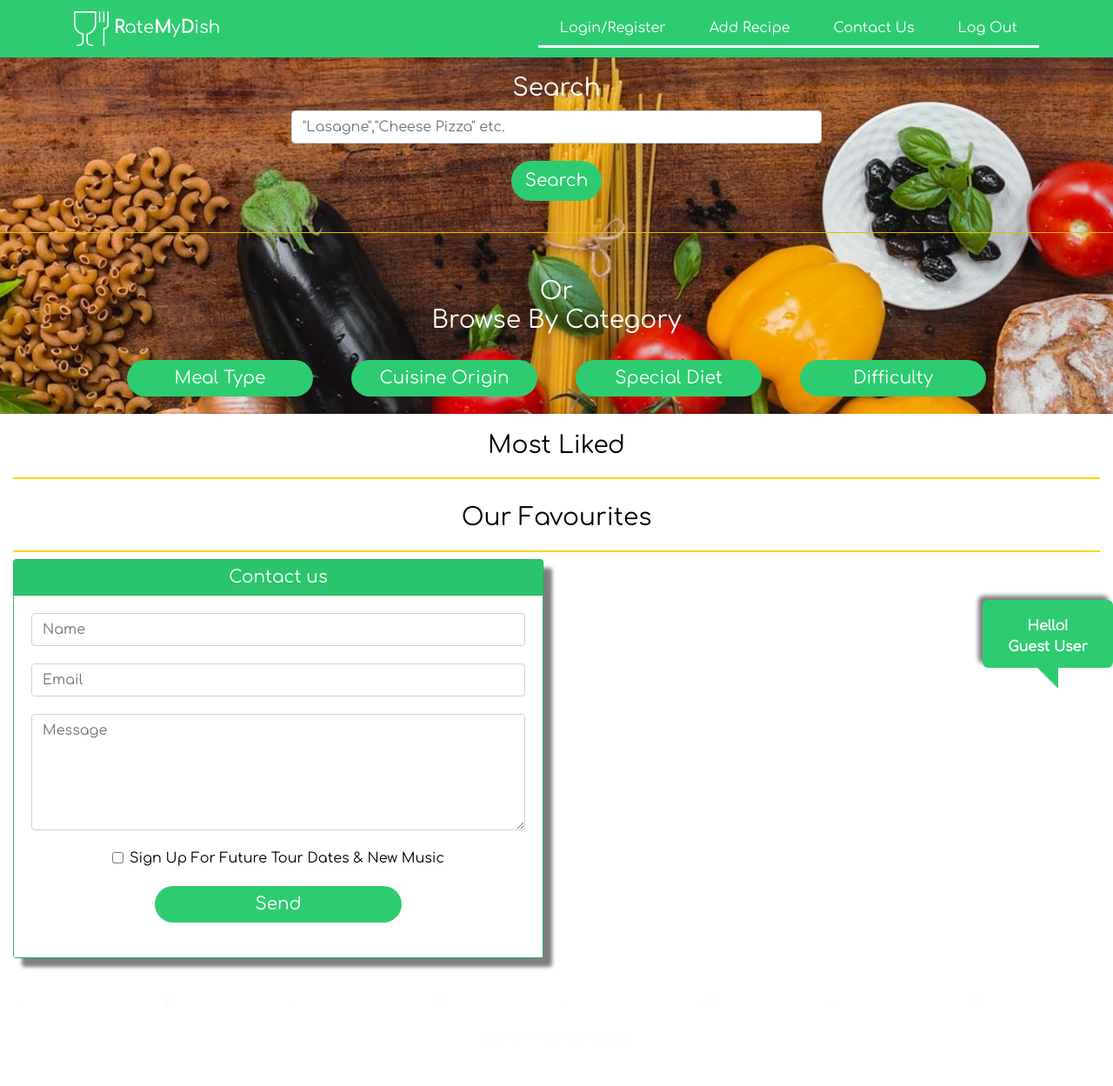
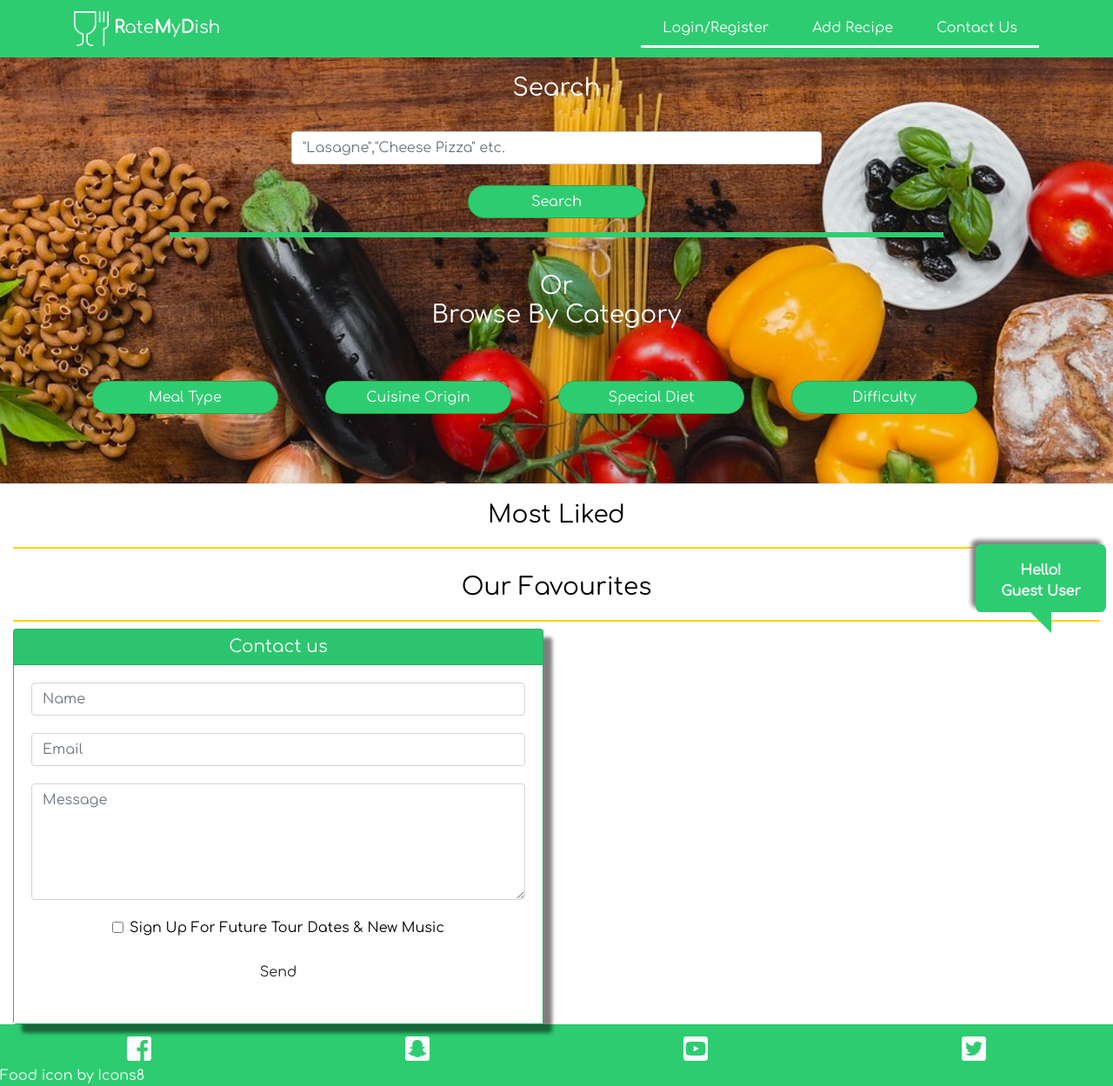
Before and after one commit to dbyrne87/ratemydish, a Flask app: page /guest_login in a window 1280 px wide. Shown: the whole page at 87% size. Before the commit the page ends 1115 px from the top, so only its background shows below. Run offline with Flask 2, Linux system fonts and the light colour scheme; data that the repository does not hold is empty; some libraries are stand-ins or nearby versions; some web fonts are replaced.

Commit message:
Added Search functunality in the home.html page

```diff
--- a/app.py
+++ b/app.py
@@ -1,7 +1,7 @@
 import os
 import bcrypt
 from flask import Flask, render_template, redirect, request, url_for, session, flash
-from flask_pymongo import PyMongo
+from flask_pymongo import PyMongo, pymongo
 from bson.objectid import ObjectId
 
 app = Flask(__name__)
@@ -34,7 +34,7 @@
 
     if existing_user is None:
        hashpass = bcrypt.hashpw(request.form['pass'].encode('utf-8'), bcrypt.gensalt())
-       users.insert({'name' : request.form['username'], 'password' : hashpass})
+       users.insert({'name' : request.form['username'], 'password' : hashpass, 'email' : request.form['email']})
        session['username'] = request.form['username']
        return render_template("home.html",
        most_liked=mongo.db.meal_type.find(),
@@ -111,6 +111,13 @@
                            categories=all_categories,
     username=mongo.db.users.find_one({"username": session['username']}))
 
+@app.route('/search', methods=['POST', 'GET'])
+def search():
+    search = request.form['search']
+    title_results =  mongo.db.meal_type.find( { '$or': [ {'meal_title': { '$regex': search,  '$options': 'i' }},
+                                              {'email_address': { '$regex': search, '$options': 'i' }} ] })
+    return render_template('searchtest.html', task=title_results)
+
 @app.route('/add_recipe')
 def add_recipe():
     if 'username' in session:
@@ -124,7 +131,7 @@
 @app.route('/insert_recipe', methods=['POST'])
 def insert_recipe():
     meals=mongo.db.meal_type
-    meals.insert_one(request.form.to_dict())
+    meals.insert_one.lower(request.form.to_dict())
     return render_template('addrecipe.html',
            flash=flash('Your Recipe Has Been Added!'),
            username=mongo.db.users.find_one({"username": session['username']}))
--- a/static/style.css
+++ b/static/style.css
@@ -26,15 +26,22 @@
   to {color: #FED300;}
 }
 
-h1, h3{
-    color:#FDFDFF;
-    padding-top: 35px;
+#search-text{
+  padding-top: 35px;
 }
 
+h3{
+    color:#FDFDFF;
+    padding-top: 0;
+}
+
+.category-buttons{
+  margin:50px 50px 80px 0px;
+}
 .speech-bubble {
   position: fixed;
-  bottom: 2em;
-  right: 0;
+  bottom: 6em;
+  right: 0.5em;
   background-color: #2ECC71;
   border-radius: .4em;
   box-shadow: -5px -5px 5px grey;
@@ -111,7 +139,7 @@
 height: 100%;}
 
 hr{/*Horizontal Style Rule */
-    background-color:#FED300;
+    border:3px solid #2ecc71;
 
 }
 
@@ -149,19 +177,11 @@
 .type-list:hover{
   background-size: 300% 5px, auto;
 }
-.btn{
-  font-size: 20px;
-  color: white;
-  background: #2ECC71;
-  margin: 20px;
-  border:none;
-  border-radius: 60px;
-  text-shadow: none;
-}
 
-.btn:hover{
-    animation-name: link-backgrounds;
-    animation-duration: 2s;
+.btn-outline-success{
+  background-color:#2ecc71;
+  color:white;
+  border-radius:20px;
 }
 
 .sub-heading{
@@ -259,10 +279,10 @@
 }
 
  /* Footer*/
-.footer-icons{
-  padding-top: 20px;
-  margin-top: 20px;
-
+#footer-background{
+  background-color:#2ecc71;
+  margin:0;
+  padding-top:12px;
 }
 
  /* The Band Page*/
--- a/templates/base.html
+++ b/templates/base.html
@@ -33,21 +33,24 @@
                     <li class="nav-item">
                         <a class="nav-link active" href="/">Login/Register</a>
                     </li>
+                    {% else %}
+                    <li class="nav-item">
+                        <a class="nav-link" href="{{ url_for('logout') }}">Log Out</a>
+                    </li>
                     {% endif %}
+                    </li>
+
                     <li class="nav-item">
                         <a class="nav-link" href="{{ url_for('add_recipe') }}">Add Recipe</a>
                     </li>
                     <li class="nav-item">
                         <a class="nav-link" href="/events.html">Contact Us</a>
                     </li>
-                    <li class="nav-item">
-                        <a class="nav-link" href="{{ url_for('logout') }}">Log Out</a>
-                    </li>
                 </ul>
             </div>
         </div>
     </nav>
-    <div class="speech-bubble">
+    <div class="speech-bubble d-none d-md-block">
         <div>
             {% if username is none %}
                 <p class="text-center font-weight-bold username">Hello! <br>{{session['username']}}</p>
@@ -57,29 +60,55 @@
         </div>
     </div>
 {% block content %} {% endblock %}
-  <footer class="container-fluid footer-background">
-      <ul class="footer-icons row">
-        <li class="social-icons col-sm-6 col-md-3 col-lg-3 text-center">
-          <a class="social-icon d-none d-md-block" href="https://www.facebook.com/TheJonesMusic/" target="_blank"><i class="fab fa-facebook-square"></i></a>
-        </li>
-        <li class="social-icons col-sm-6 col-md-3 col-lg-3 text-center">
-          <a class="social-icon d-none d-md-block" href="https://www.snapchat.com/l/en-gb/" target="_blank"><i class="fab fa-snapchat-square"></i></a>
-        </li>
-        <li class="social-icons col-sm-6 col-md-3 col-lg-3 text-center">
-          <a class="social-icon d-none d-md-block" href="https://www.youtube.com/channel/UCQ13In3Mv5xRHKAYHWxePRA" target="_blank"><i class="fab fa-youtube-square"></i></a>
-        </li>
-        <li class="social-icons col-sm-6 col-md-3 col-lg-3 text-center">
-          <a class="social-icon d-none d-md-block" href="https://twitter.com/?lang=en" target="_blank"><i class="fab fa-twitter-square"></i></a>
-        </li>
-      </ul>
-      <a class="mx-auto" href="https://icons8.com/icon/52978/guitar">Guitar icon by Icons8</a>
+  <footer class="row" id="footer-background">
+        <div class="col-sm-6 col-md-3 col-lg-3">
+          <a class="social-icon d-none d-md-block" href="https://www.facebook.com/" target="_blank"><i class="fab fa-facebook-square fa-2x"></i></a>
+        </div>
+        <div class="col-sm-6 col-md-3 col-lg-3">
+          <a class="social-icon d-none d-md-block" href="https://www.snapchat.com/l/en-gb/" target="_blank"><i class="fab fa-snapchat-square fa-2x"></i></a>
+        </div>
+        <div class="col-sm-6 col-md-3 col-lg-3">
+          <a class="social-icon d-none d-md-block" href="https://www.youtube.com/" target="_blank"><i class="fab fa-youtube-square fa-2x"></i></a>
+        </div>
+        <div class="col-sm-6 col-md-3 col-lg-3">
+          <a class="social-icon d-none d-md-block" href="https://twitter.com/?lang=en" target="_blank"><i class="fab fa-twitter-square fa-2x"></i></a>
+        </div>
+      <a href="https://icons8.com/icon/2470/food">Food icon by Icons8</a>
   </footer>
 
  <script src="https://code.jquery.com/jquery-3.4.1.min.js" integrity="sha256-CSXorXvZcTkaix6Yvo6HppcZGetbYMGWSFlBw8HfCJo=" crossorigin="anonymous"></script>
   <script src="https://cdnjs.cloudflare.com/ajax/libs/popper.js/1.14.7/umd/popper.min.js" integrity="sha384-UO2eT0CpHqdSJQ6hJty5KVphtPhzWj9WO1clHTMGa3JDZwrnQq4sF86dIHNDz0W1" crossorigin="anonymous"></script>
   <script src="https://stackpath.bootstrapcdn.com/bootstrap/4.3.1/js/bootstrap.min.js" integrity="sha384-JjSmVgyd0p3pXB1rRibZUAYoIIy6OrQ6VrjIEaFf/nJGzIxFDsf4x0xIM+B07jRM" crossorigin="anonymous"></script>
   <script type="text/javascript"src="/static/clone-form-td.js"></script>
+  <script type="text/javascript"src="/static/form.js"></script>
+<script type="text/javascript">
+    $(function () {
+ for(var i=1; i<=120; i++){
+   var select = document.getElementById("prep_time");
+    var option = document.createElement("OPTION");
+	    select.options.add(option);
+	    option.text = i;
+	    option.value = i;
+}
+  for(var i=5; i<=300; i+= 5){
+   var select = document.getElementById("cook_time");
+    var option = document.createElement("OPTION");
+	    select.options.add(option);
+	    option.text = i;
+	    option.value = i;
+}
+  for(var i=1; i<=10; i+= 1){
+   var select = document.getElementById("servings");
+    var option = document.createElement("OPTION");
+	    select.options.add(option);
+	    option.text = i;
+	    option.value = i;
+}
 
+});
+
+
+</script>
 
 
 
--- a/templates/home.html
+++ b/templates/home.html
@@ -2,20 +2,25 @@
 
     <header>
         <div class="jumbotron-fluid">
-            <h3>Search</h3>
-            <form>
+            <h3 id="search-text">Search</h3>
+            <br>
                 <div class="form-group col-6 mx-auto">
-                    <input type="text" class="form-control" placeholder='"Lasagne","Cheese Pizza" etc.'>
-                    <a class="btn btn-primary btn-lg" href="#" role="button">Search</a>
-                </div>
-                <hr>
-                <h3>Or<br>Browse By Category</h3>
-                <button type="button" class="btn btn-primary col-lg-2" data-toggle="modal" data-target="#meal-type-category">Meal Type</button>
-                <button type="button" class="btn btn-primary col-lg-2" data-toggle="modal" data-target="#quisine-type-category">Cuisine Origin</button>
-                <button type="button" class="btn btn-primary col-lg-2" data-toggle="modal" data-target="#special-diet-type-category">Special Diet</button>
-                <button type="button" class="btn btn-primary col-lg-2" data-toggle="modal" data-target="#difficulty-type-category">Difficulty</button>
+                    <form method="POST" action="{{ url_for('search') }}">
+                        <input type="text" class="form-control" id="search" name="search" placeholder='"Lasagne","Cheese Pizza" etc.'>
+                        <br>
+                        <button type="submit" class="btn btn-outline-success col-lg-4">Search</button>
+                    </form>
+                 </div>
+                <hr class="col-lg-8">
+                <br>
+                <form>
+                    <h3>Or<br>Browse By Category</h3>
+                    <button type="button" class="btn btn-outline-success col-lg-2 category-buttons" data-toggle="modal" data-target="#meal-type-category">Meal Type</button>
+                    <button type="button" class="btn btn-outline-success col-lg-2 category-buttons" data-toggle="modal" data-target="#quisine-type-category">Cuisine Origin</button>
+                    <button type="button" class="btn btn-outline-success col-lg-2 category-buttons" data-toggle="modal" data-target="#special-diet-type-category">Special Diet</button>
+                    <button type="button" class="btn btn-outline-success col-lg-2 category-buttons" data-toggle="modal" data-target="#difficulty-type-category">Difficulty</button>
 
-            </form>
+                </form>
             <!-- Modal -->
             <div class="modal fade" id="meal-type-category" tabindex="-1" role="dialog" aria-labelledby="meal-type-category" aria-hidden="true">
                 <div class="modal-dialog modal-dialog-centered" role="document">
```
Also changed, not shown: other parts of static/style.css (+45 -0 lines), templates/register_login.html (+31 -16 lines), templates/searchtest.html (added, +19 -0 lines), static/form.js (renamed from static/media/form.js).
